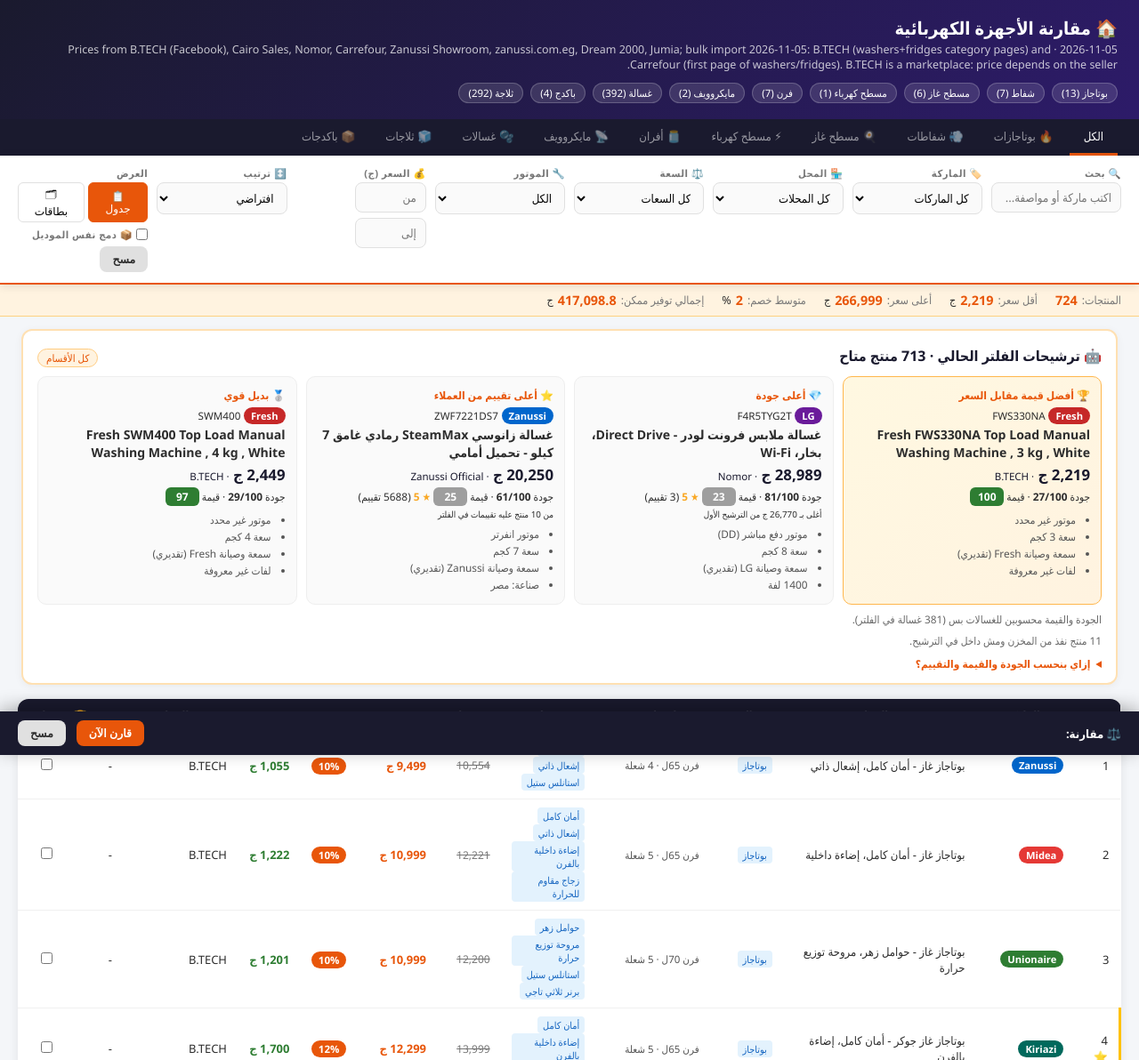
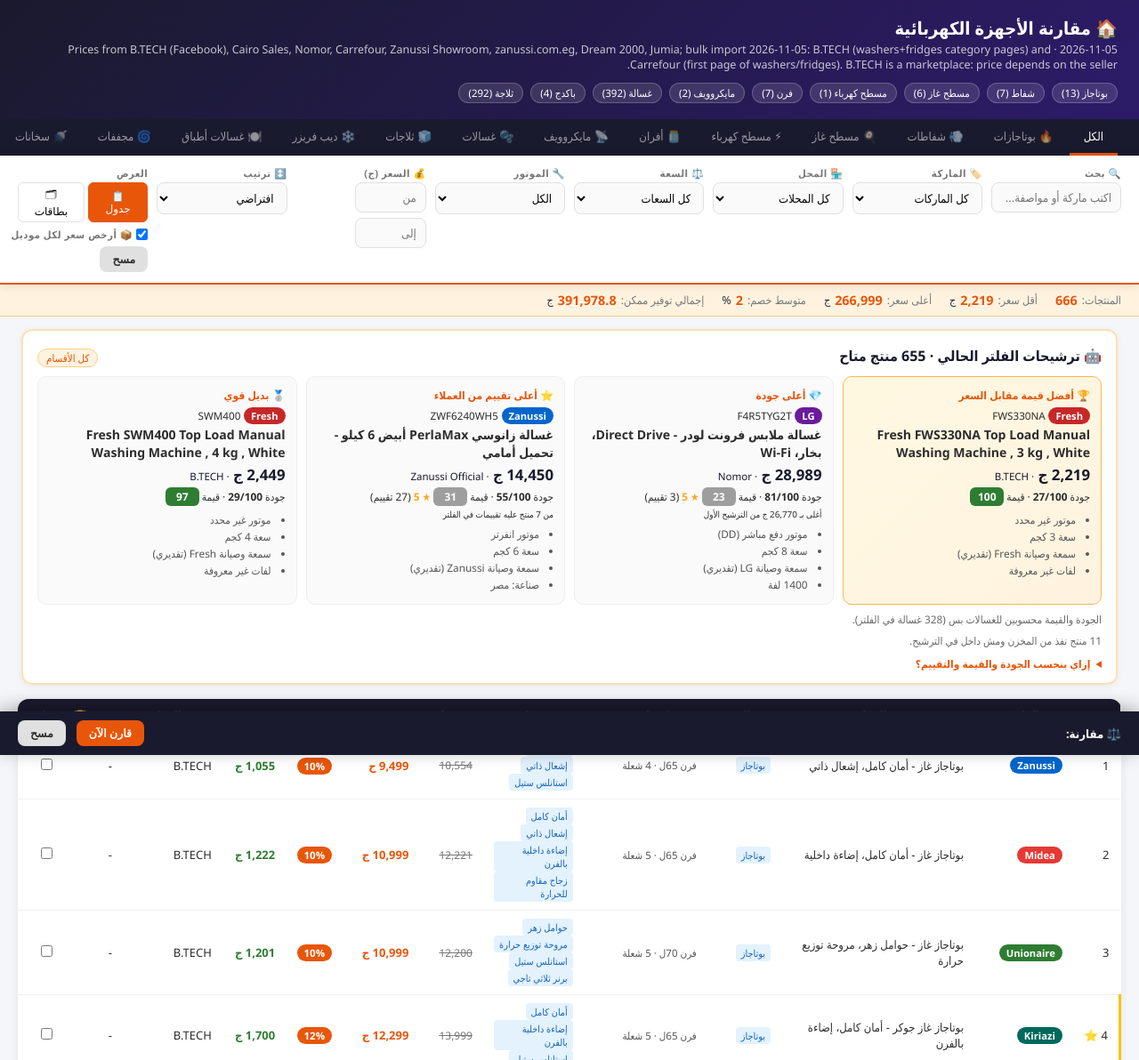
Before and after one commit to mohamed-bekheet/appliances-compare, a plain HTML site: page index.html in a window 1280 px wide. Shown: the top 1192 px of the page at 89% size. Drawn offline with Linux system fonts and the light colour scheme.

Commit message:
UI: tabs for dishwashers/deep freezers/dryers/water heaters, cheapest-per-model on by default, ignore stale listings; El Araby moved to laptop run
Co-Authored-By: Claude Opus 5.5 <noreply@anthropic.com>
Claude-Session: https://claude.ai/code/session_01A3VnhRx3nmnsVDixsh65Tv

```diff
--- a/index.html
+++ b/index.html
@@ -270,6 +270,10 @@ tr.best-value td { background: #e8f5e9 !important; }
   <div class="tab" data-cat="مايكروويف">📡 مايكروويف</div>
   <div class="tab" data-cat="غسالة">🫧 غسالات</div>
   <div class="tab" data-cat="ثلاجة">🧊 ثلاجات</div>
+  <div class="tab" data-cat="ديب فريزر">❄️ ديب فريزر</div>
+  <div class="tab" data-cat="غسالة أطباق">🍽️ غسالات أطباق</div>
+  <div class="tab" data-cat="مجفف">🌀 مجففات</div>
+  <div class="tab" data-cat="سخان">🚿 سخانات</div>
   <div class="tab" data-cat="باكدج">📦 باكدجات</div>
 </div>
 
@@ -326,7 +330,7 @@ tr.best-value td { background: #e8f5e9 !important; }
         <button class="vbtn active" id="btnTable" onclick="setView('table')">📋 جدول</button>
         <button class="vbtn" id="btnCards" onclick="setView('cards')">🗂 بطاقات</button>
       </div>
-      <label class="merge-lbl" title="اعرض كل موديل مرة واحدة بأرخص سعر متاح"><input type="checkbox" id="mergeToggle"> 📦 دمج نفس الموديل</label>
+      <label class="merge-lbl" title="اعرض كل موديل مرة واحدة بأرخص سعر متاح"><input type="checkbox" id="mergeToggle" checked> 📦 أرخص سعر لكل موديل</label>
       <button class="btn btn-gray" onclick="resetFilters()">مسح</button>
     </div>
   </div>
@@ -371,6 +375,7 @@ tr.best-value td { background: #e8f5e9 !important; }
 <script>
 // ─── State ───────────────────────────────────────────────
 let ALL = [];
+let LATEST = '';   // newest last_seen; scraped listings not seen for 21+ days are treated as gone
 let filtered = [];
 let view = 'table';
 let sortCol = '';
@@ -383,6 +388,7 @@ fetch('data.json')
   .then(r => r.json())
   .then(json => {
     ALL = json.products;
+    LATEST = ALL.reduce((m,d)=> (d.last_seen||'') > m ? d.last_seen : m, '');
     buildGroups();
     document.getElementById('headerMeta').textContent =
       `${json.meta.last_updated} · ${json.meta.note}`;
@@ -558,7 +564,8 @@ function buildGroups() {
   GROUPS = new Map();
   ALL.forEach(d => { if (d.product_key) { if (!GROUPS.has(d.product_key)) GROUPS.set(d.product_key, []); GROUPS.get(d.product_key).push(d); } });
 }
-const avail = d => d.price_after > 0 && d.in_stock !== false;
+const stale = d => d.scraped && d.last_seen && LATEST && (Date.parse(LATEST) - Date.parse(d.last_seen)) > 21*864e5;
+const avail = d => d.price_after > 0 && d.in_stock !== false && !stale(d);
 function groupOf(d) { return d.product_key ? (GROUPS.get(d.product_key) || [d]) : [d]; }
 function cheapestOf(list) { const a = list.filter(avail); return a.length ? a.reduce((m,x)=> x.price_after < m.price_after ? x : m) : null; }
 function shopsLine(d) {
@@ -651,12 +658,12 @@ function jumpTo(id) {
 
 // ─── Filters ─────────────────────────────────────────────
 function capOf(d){ return d.capacity_kg || d.capacity_liters || 0; }
-function capUnit(){ return activeTab === 'ثلاجة' ? 'لتر' : 'كجم'; }
+function capUnit(){ return ['ثلاجة','ديب فريزر','سخان','مايكروويف','فرن'].includes(activeTab) ? 'لتر' : 'كجم'; }
 function refreshCapOptions() {
   const cSel = document.getElementById('capFilter');
   const prev = cSel.value;
   const pool = ALL.filter(d => capOf(d) && (!activeTab || d.category === activeTab));
-  const useL = activeTab === 'ثلاجة';
+  const useL = ['ثلاجة','ديب فريزر','سخان','مايكروويف','فرن'].includes(activeTab);
   let vals = [...new Set(pool.map(d => capOf(d)))].sort((a,b)=>a-b);
   cSel.innerHTML = '<option value="">كل السعات</option>';
   vals.forEach(c => { const o=document.createElement('option'); o.value=c; o.textContent=c+' '+(useL?'لتر':'كجم'); cSel.appendChild(o); });
@@ -735,7 +742,7 @@ function resetFilters() {
   document.getElementById('sortBy').value      = '';
   document.getElementById('capFilter').value   = '';
   document.getElementById('motorFilter').value = '';
-  document.getElementById('mergeToggle').checked = false;
+  document.getElementById('mergeToggle').checked = true;
   applyFilters();
 }
 
```
Also changed, not shown: 2 other files.
